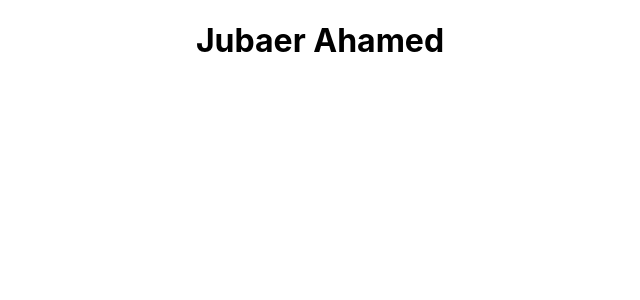
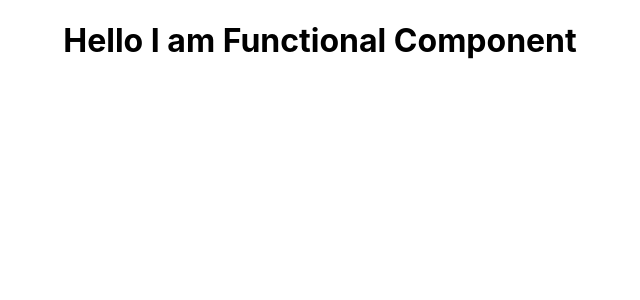
Before and after one commit to jubaerahamedbd/ReactFastTask, a React (Create React App) app: page / in a window 1280 px wide. Shown: the top 300 px of the page, without its empty margins (320-960 px from the left). Built offline with nearby package versions, Linux system fonts and the light colour scheme.

Commit message:
Functional Component

```diff
--- a/src/App.js
+++ b/src/App.js
@@ -1,20 +1,13 @@
 import React from 'react'
 import './App.css';
-
+import FunctionalComponent from './components/FuntionalComponent'
 function App() {
-  //without JSX
-  // return React.createElement("div", {
-  //   className: "App",
-  //   item: "one",
-  //   id: "myid"
-  // }, React.createElement("h1", null, "Jubaer Ahamed"));
-
-  //withJSX
   return (
-    <div className="App" item="one" id="myid">
-      <h1>Jubaer Ahamed</h1>
+    <div className="App">
+      <FunctionalComponent/>
     </div>
   )
+
 }
 
 export default App;
--- /dev/null
+++ b/src/components/FuntionalComponent.js
@@ -0,0 +1,9 @@
+import React from "react";
+
+function FunctionalComponent(){
+    return(
+        <h1>Hello I am Functional Component</h1>
+    )
+}
+
+export default FunctionalComponent;
```
